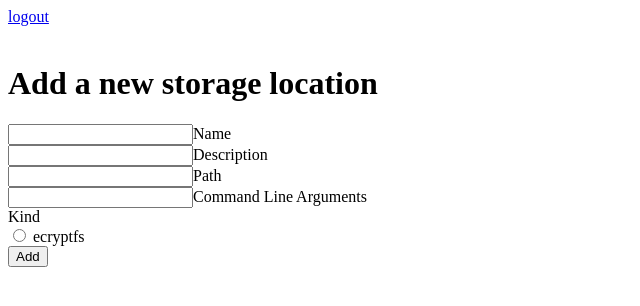
After one commit to XBigTK13X/mediacrity, a Django app: page /media/storage/add in a window 1280 px wide. The commit adds this page. Shown: the top 306 px of the page, without its empty margins (0-640 px from the left). Run offline with Django 3.2, Linux system fonts and the light colour scheme; the visitor is signed in with stand-in values (Sample User, id 1); data comes from the database, SQL or seed files in the repository.

```diff
--- a/web/media/models.py
+++ b/web/media/models.py
@@ -1,13 +1,24 @@
 from django.db import models
+
+class StorageKind(models.Model):
+    name = models.CharField(max_length=128)
+    description = models.CharField(max_length=1024)
+
+class Storage(models.Model):
+    kind = models.ForeignKey(StorageKind, on_delete=models.CASCADE)
+    name = models.CharField(max_length=128)
+    description = models.CharField(max_length=1024)
+    path = models.CharField(max_length=1024)
+    command_line_arguments = models.CharField(max_length=1024)
 
 class SourceKind(models.Model):
     name = models.CharField(max_length=128)
     description = models.CharField(max_length=1024)
 
 class Source(models.Model):
+    kind = models.ForeignKey(SourceKind, on_delete=models.CASCADE)
     name = models.CharField(max_length=1024)
     description = models.CharField(max_length=1024)
-    kind = models.ForeignKey(SourceKind, on_delete=models.CASCADE)
     origin_path = models.CharField(max_length=1024)
     content_path = models.CharField(max_length=1024)
     discussion_path = models.CharField(max_length=1024)
@@ -24,7 +35,7 @@ class Media(models.Model):
     load_path = models.CharField(max_length=1024)
     source = models.ForeignKey(Source, on_delete=models.CASCADE)
     order = models.IntegerField(blank=True, null=True)
-    thumbnail_path = models.CharField(max_length=1024, blank=True, null=True)
+    thumbnail_path = models.CharField(max_length=1024)
 
 class Album(models.Model):
     name = models.CharField(max_length=1024)
--- a/web/media/templates/home.html
+++ b/web/media/templates/home.html
@@ -5,10 +5,9 @@
 {% block content %}
 {% if user.is_authenticated %}
   <br/>
+  <a href="{% url 'media:storage_list' %}"> Manage storage </a>
+  <br/>
   <a href="{% url 'media:source_list' %}"> Manage sources </a>
-  <br/>
-  <br/>
-  <a href="{% url 'media:index' %}"> Browse content </a>
 {% else %}
   <p>You are not logged in</p>
 {% endif %}
--- a/web/media/templates/media/source_list.html
+++ b/web/media/templates/media/source_list.html
@@ -12,6 +12,6 @@
     <br/>
   {% endfor %}
 {% else %}
-  No sources found. How about you try adding one?
+  No sources found. How about adding one?
 {% endif %}
 {% endblock %}
--- /dev/null
+++ b/web/media/templates/media/storage_add.html
@@ -0,0 +1,31 @@
+{% extends 'base.html' %}
+{% block title %}Storage Add{% endblock %}
+{% block content %}
+
+<h1>Add a new storage location</h1>
+
+{% if error_message %}<p><strong>{{ error_message }}</strong></p>{% endif %}
+
+<form action="{% url 'media:storage_upsert' %}" method="post">
+{% csrf_token %}
+
+<input name="name" value=""><label for="name">Name</label>
+<br/>
+<input name="description" value=""><label for="description">Description</label>
+<br/>
+<input name="path" value=""><label for="path">Path</label>
+<br/>
+<input name="command_line_arguments" value=""><label for="command_line_arguments">Command Line Arguments</label>
+<br/>
+Kind
+<br/>
+{% for kind in storage_kinds %}
+    <input type="radio" name="kind" id="kind{{ forloop.counter }}" value="{{ kind.id }}">
+    <label for="kind{{ forloop.counter }}">{{ kind.name }}</label>
+    <br>
+{% endfor %}
+
+<input type="submit" value="Add">
+</form>
+
+{% endblock content %}
--- a/web/media/urls.py
+++ b/web/media/urls.py
@@ -5,9 +5,13 @@ from . import views
 app_name='media'
 
 urlpatterns = [
-    path('', views.index, name='index'),
     path('source/list', views.source_list, name='source_list'),
     path('source/edit/<int:source_id>', views.source_edit, name='source_edit'),
     path('source/add', views.source_add, name='source_add'),
-    path('source/upsert', views.source_upsert, name='source_upsert')
+    path('source/upsert', views.source_upsert, name='source_upsert'),
+
+    path('storage/list', views.storage_list, name='storage_list'),
+    path('storage/edit/<int:storage_id>', views.storage_edit, name='storage_edit'),
+    path('storage/add', views.storage_add, name='storage_add'),
+    path('storage/upsert', views.storage_upsert, name='storage_upsert')
 ]
--- a/web/media/views.py
+++ b/web/media/views.py
@@ -4,11 +4,7 @@ from django.urls import reverse
 
 from django.contrib.auth.decorators import login_required
 
-from .models import Source, SourceKind
-
-@login_required
-def index(request):
-    return render(request, 'media/index.html', {})
+from .models import Source, SourceKind, Storage, StorageKind
 
 @login_required
 def source_list(request):
@@ -40,3 +36,34 @@ def source_upsert(request):
         origin_path = request.POST['path']
     )
     return HttpResponseRedirect(reverse('media:source_edit', args=(instance.id)))
+
+@login_required
+def storage_list(request):
+    context = {
+        'storages': Storage.objects.all()
+    }
+    return render(request, 'media/storage_list.html', context)
+
+@login_required
+def storage_add(request):
+    context = {
+        'storage_kinds': StorageKind.objects.all()
+    }
+    return render(request, 'media/storage_add.html', context)
+
+@login_required
+def storage_edit(request, storage_id):
+    context = {
+        'storage': Storage.objects.get(id=storage_id)
+    }
+    return render(request, 'media/storage_edit.html', context)
+
+@login_required
+def storage_upsert(request):
+    instance,created = Storage.objects.update_or_create(
+        kind_id = request.POST['kind'],
+        name = request.POST['name'],
+        description = request.POST['description'],
+        path = request.POST['path']
+    )
+    return HttpResponseRedirect(reverse('media:storage_edit', args=(instance.id)))
```
Also changed, not shown: web/media/templates/media/storage_edit.html (added, +15 -0 lines), web/media/templates/media/storage_list.html (added, +17 -0 lines), web/media/migrations/0001_initial.py, web/media/migrations/0002_media_thumbnail_path.py (deleted), web/media/migrations/0002_seed_source_and_storage_kinds.py, web/media/migrations/0004_auto_20190403_1906.py (deleted), 1 other file.
